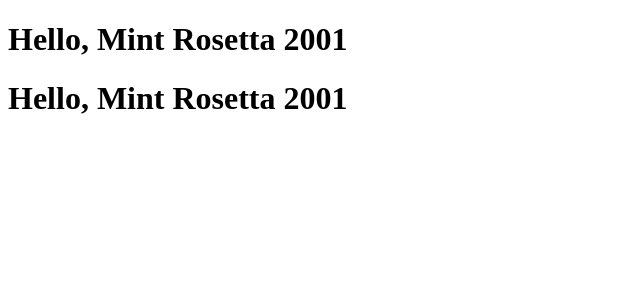
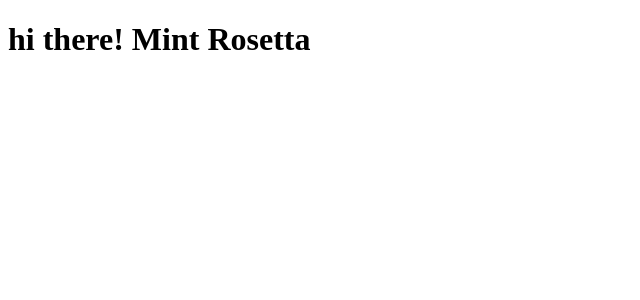
Before and after one commit to mintrosetta/lecture-reactjs, a React (Vite) app in the folder reactpro/: page / in a window 1280 px wide. Shown: the top 300 px of the page, without its empty margins (0-640 px from the left). Built offline with nearby package versions, Linux system fonts and the light colour scheme.

Commit message:
lecture - props

```diff
--- a/reactpro/src/App.jsx
+++ b/reactpro/src/App.jsx
@@ -5,8 +5,7 @@ import Hello from "./components/Hello"
 function App() {
   return (
     <div className="App">
-      <Hello />
-      <Hello />
+      <Hello name='Mint Rosetta' message='hi there!' />
     </div>
   )
 }
--- a/reactpro/src/components/Hello.jsx
+++ b/reactpro/src/components/Hello.jsx
@@ -1,8 +1,11 @@
-function Hello() {
+function Hello(props) { // props is value pass to into component
+    const { name, message } = props;
+
     // return only one single root element
     return (
-        <h1>Hello, Mint Rosetta 2001</h1>
+        <h1>{message} { name }</h1>
     );
 }
 
 export default Hello;
+// https://www.youtube.com/watch?v=n5WWqx8a4tg&list=PLSsAz5wf2lkK_ekd0J__44KG6QoXetZza&index=10
```
